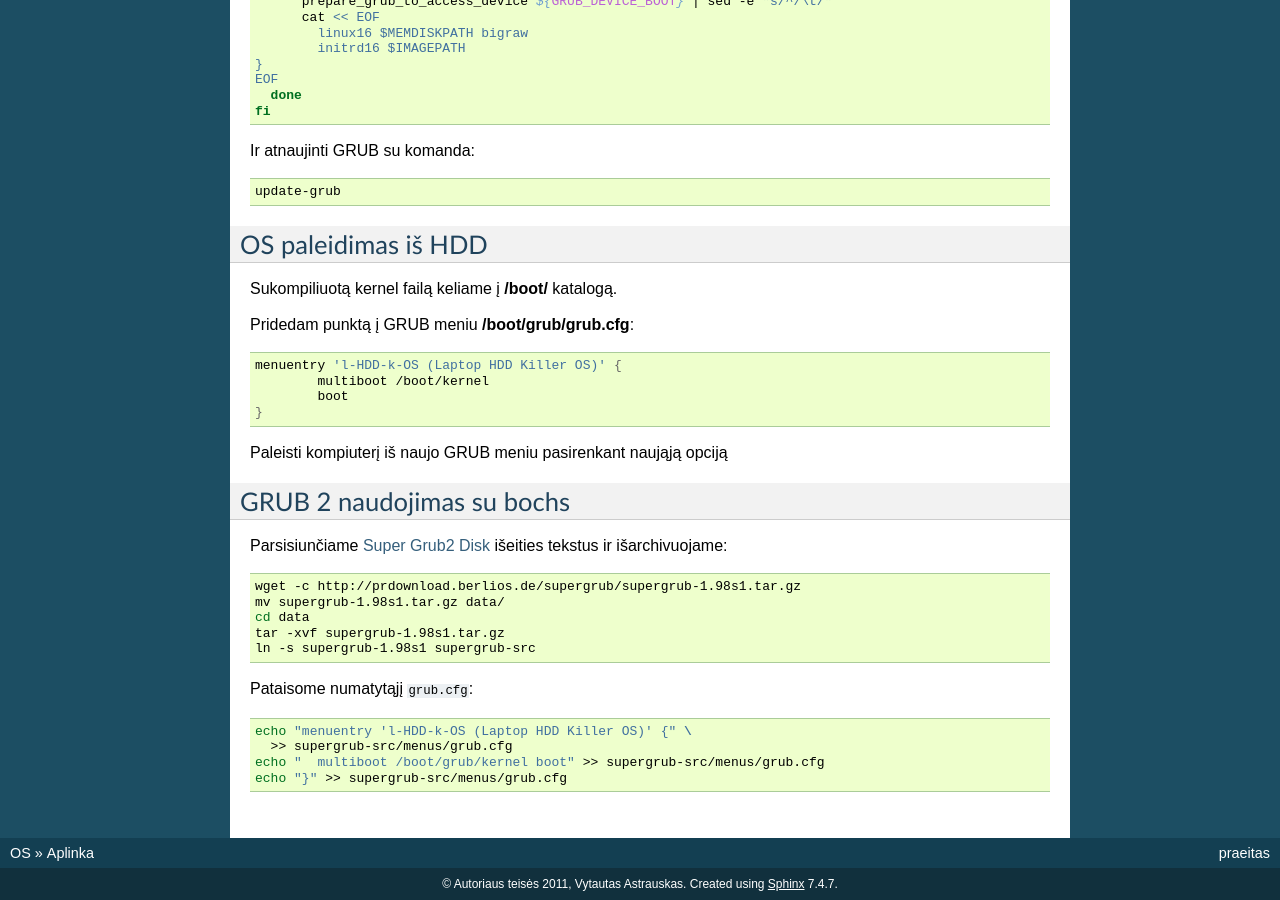
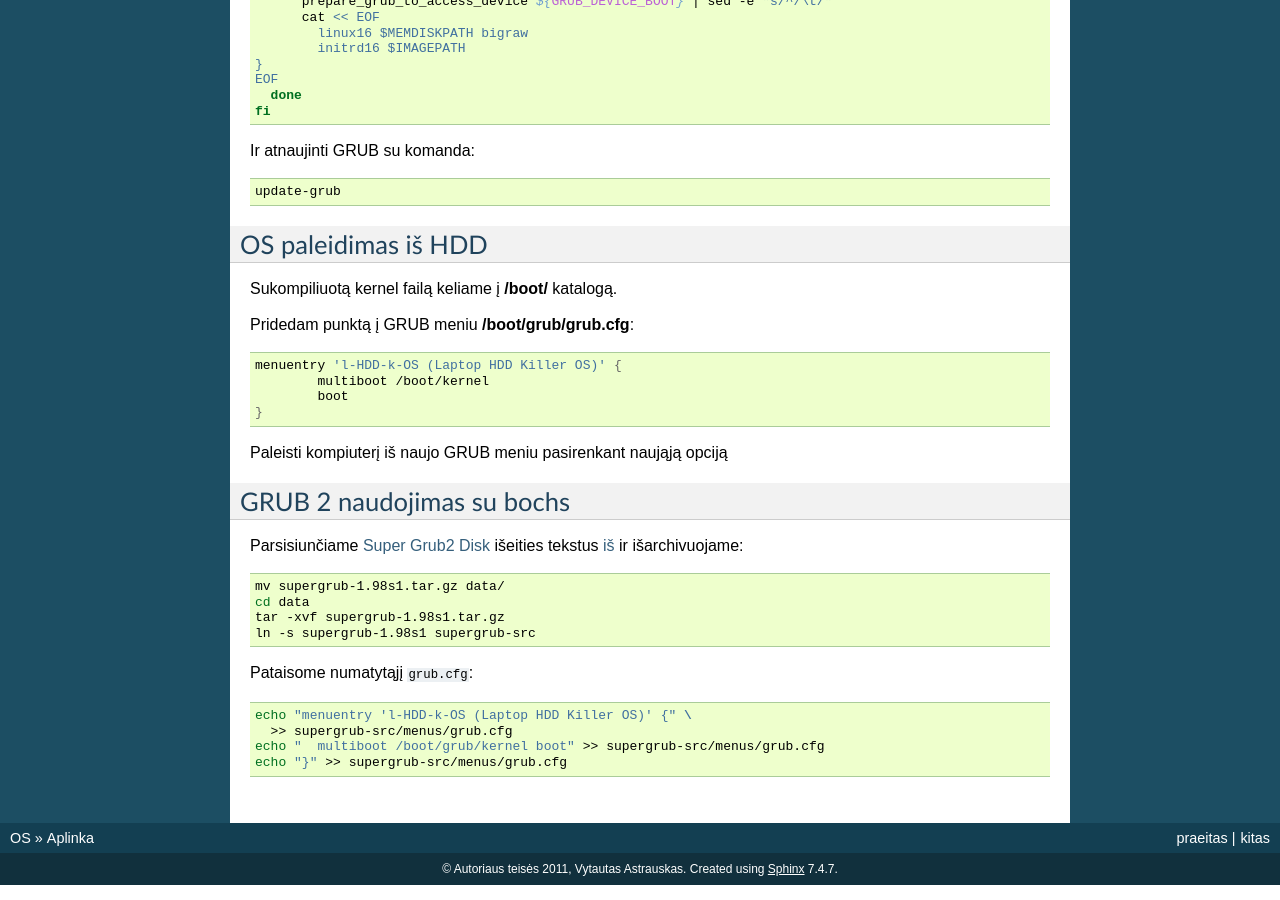
Before and after one commit to vakaras/OS, a Sphinx documentation site: the page built from doc/Real/source/aplinka.rst, in a window 1280 px wide and 900 px high, scrolled down 2391 px. Built offline with Sphinx 7.4.7, drawn with Linux system fonts in a browser that asks for light colours; formulas are drawn with MathJax 3; some of the changed text lies outside the part shown.

```diff
--- a/doc/Real/source/aplinka.rst
+++ b/doc/Real/source/aplinka.rst
@@ -191,11 +191,12 @@ GRUB 2 naudojimas su bochs
 
 Parsisiunčiame `Super Grub2 Disk
 <http://www.supergrubdisk.org/category/download/supergrub2diskdownload/>`_
-išeities tekstus ir išarchivuojame:
+išeities tekstus
+`iš <http://prdownload.berlios.de/supergrub/supergrub-1.98s1.tar.gz>`_
+ir išarchivuojame:
 
 .. code-block:: bash
 
-  wget -c http://prdownload.berlios.de/supergrub/supergrub-1.98s1.tar.gz
   mv supergrub-1.98s1.tar.gz data/
   cd data
   tar -xvf supergrub-1.98s1.tar.gz
--- a/doc/Real/source/index.rst
+++ b/doc/Real/source/index.rst
@@ -11,3 +11,4 @@ Skyriai:
   :maxdepth: 1
 
   aplinka.rst
+  cross.rst
```
Also changed, not shown: doc/Real/source/cross.rst (added, +52 -0 lines).
